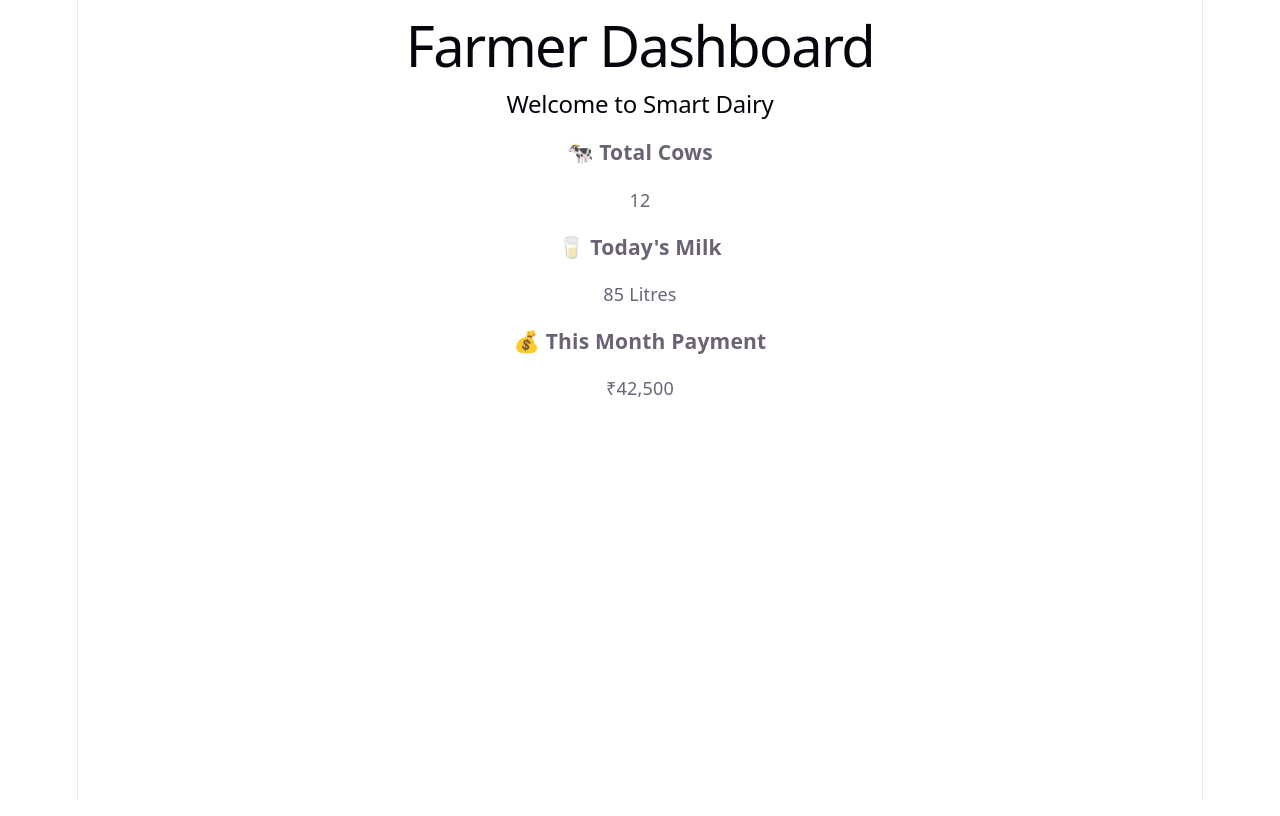
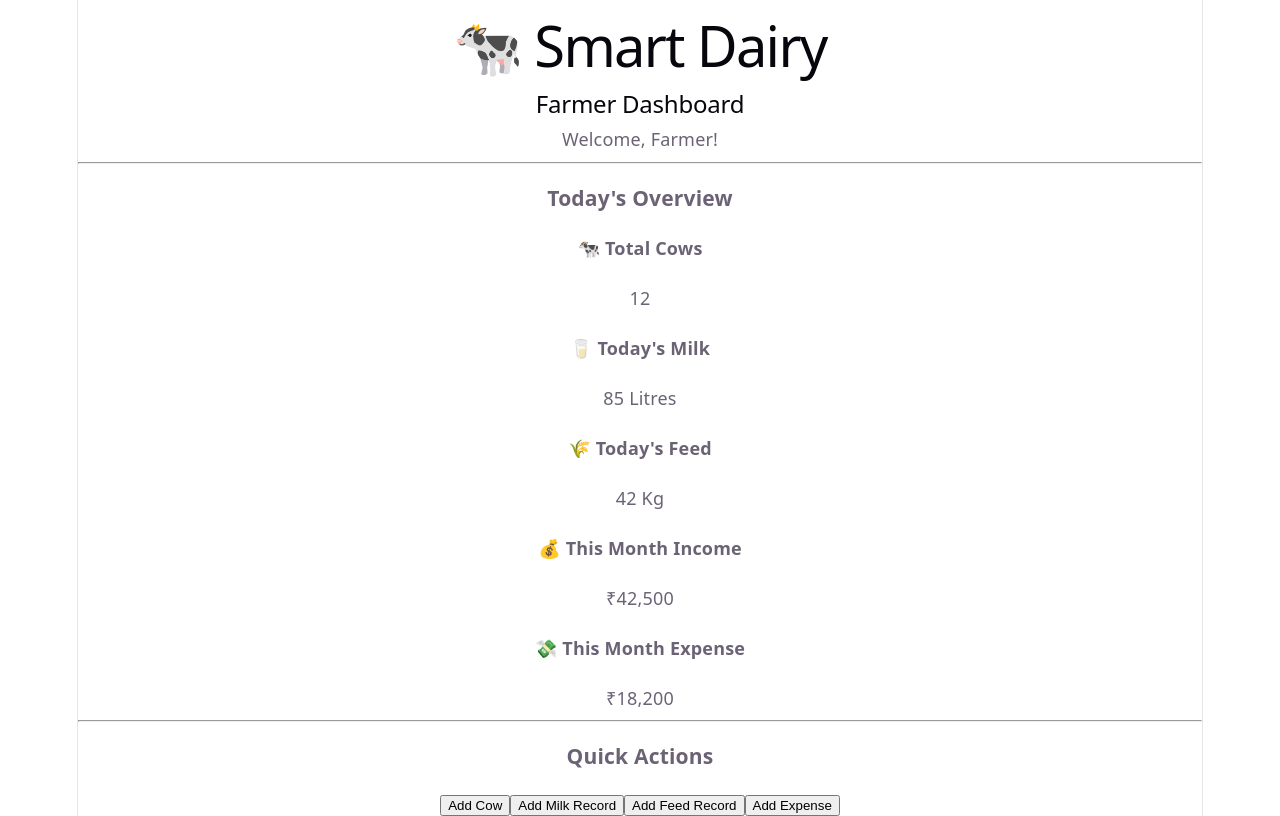
Before and after one commit to krushnachandre18/Smart-dairy-agriculture-, a React (Vite) app: page /farmer/dashboard in a window 1280 px wide. Built offline with nearby package versions, Linux system fonts and the light colour scheme.

Commit message:
Enhance Dashboard with new headings and details

```diff
--- a/src/pages/farmer/Dashboard.jsx
+++ b/src/pages/farmer/Dashboard.jsx
@@ -1,26 +1,50 @@
 function Dashboard() {
   return (
     <div>
-      <h1>Farmer Dashboard</h1>
+      <h1>🐄 Smart Dairy</h1>
+      <h2>Farmer Dashboard</h2>
 
-      <h2>Welcome to Smart Dairy</h2>
+      <p>Welcome, Farmer!</p>
+
+      <hr />
+
+      <h3>Today's Overview</h3>
 
       <div>
-        <h3>🐄 Total Cows</h3>
+        <h4>🐄 Total Cows</h4>
         <p>12</p>
       </div>
 
       <div>
-        <h3>🥛 Today's Milk</h3>
+        <h4>🥛 Today's Milk</h4>
         <p>85 Litres</p>
       </div>
 
       <div>
-        <h3>💰 This Month Payment</h3>
+        <h4>🌾 Today's Feed</h4>
+        <p>42 Kg</p>
+      </div>
+
+      <div>
+        <h4>💰 This Month Income</h4>
         <p>₹42,500</p>
       </div>
+
+      <div>
+        <h4>💸 This Month Expense</h4>
+        <p>₹18,200</p>
+      </div>
+
+      <hr />
+
+      <h3>Quick Actions</h3>
+
+      <button>Add Cow</button>
+      <button>Add Milk Record</button>
+      <button>Add Feed Record</button>
+      <button>Add Expense</button>
     </div>
   );
 }
 
-export default Dashboard;
+export default Dashboard;;
```
